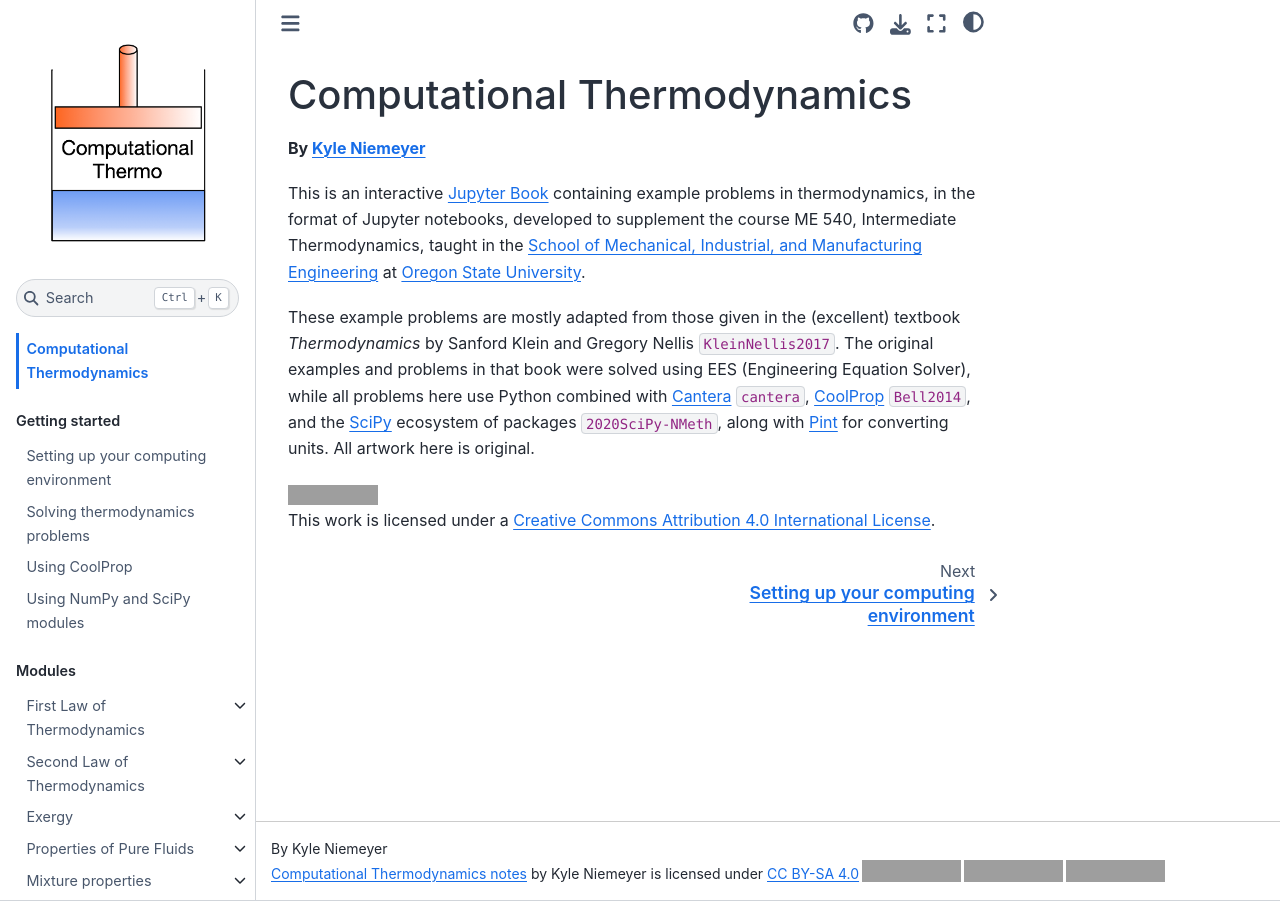
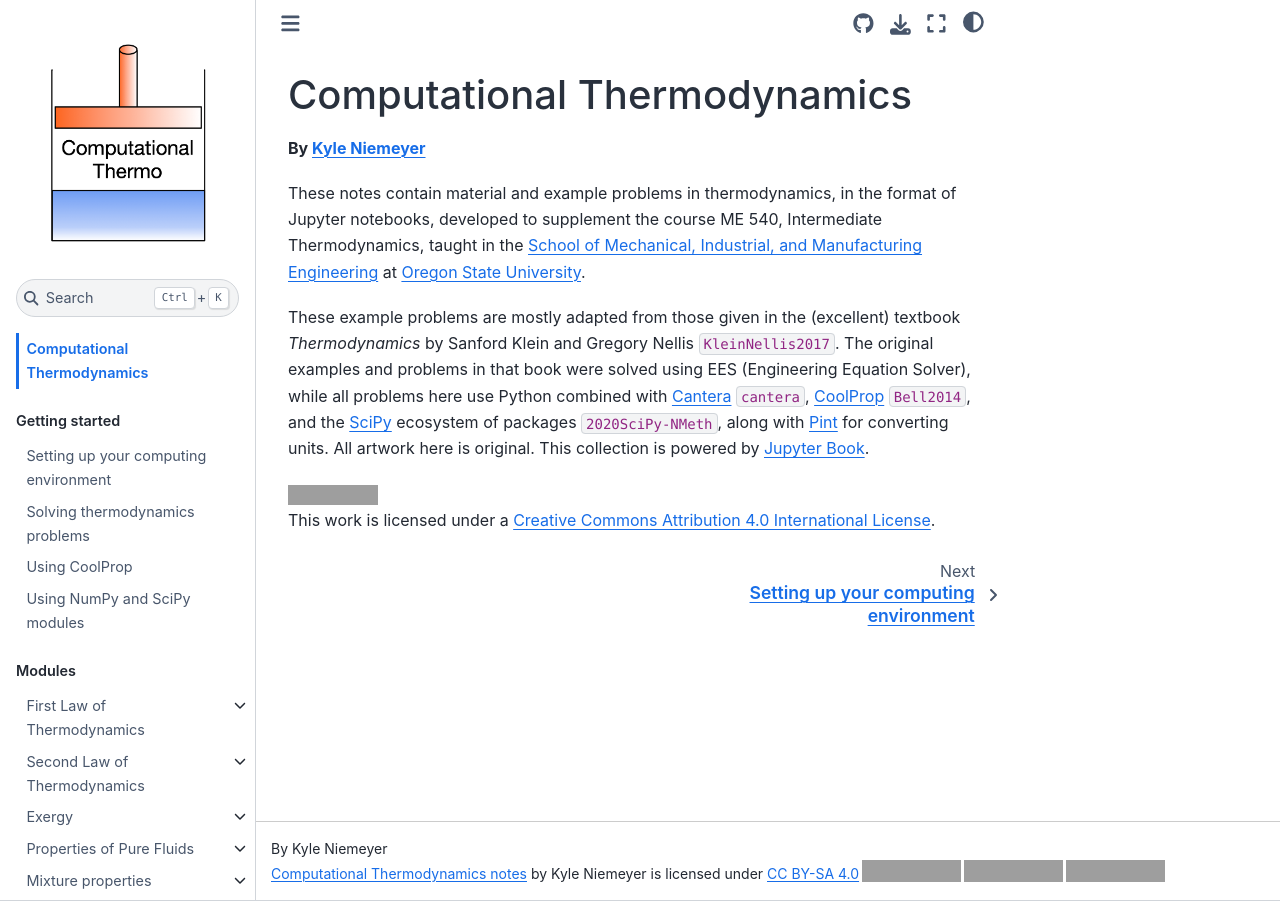
Before and after one commit to kyleniemeyer/computational-thermo, a Jupyter Book: the page built from book/content/intro.md, in a window 1280 px wide, cut to the strip 0-901 px from the top of the page. Built offline with Jupyter Book 1.0.4 settings and Sphinx 7.4.7 and the Sphinx Book theme 1.1.4, drawn with Linux system fonts in a browser that asks for light colours; cross-references to code outside the pages are shown as plain code; grey boxes are pictures that could not be loaded.

```diff
--- a/book/content/intro.md
+++ b/book/content/intro.md
@@ -2,10 +2,11 @@
 
 **By [Kyle Niemeyer](https://niemeyer-research-group.github.io)**
 
-This is an interactive [Jupyter Book](https://jupyterbook.org/intro.html) containing example problems in thermodynamics, in the format of Jupyter notebooks, developed to supplement the course ME 540, Intermediate Thermodynamics, taught in the [School of Mechanical, Industrial, and Manufacturing Engineering](https://mime.oregonstate.edu) at [Oregon State University](https://oregonstate.edu).
+These notes contain material and example problems in thermodynamics, in the format of Jupyter notebooks, developed to supplement the course ME 540, Intermediate Thermodynamics, taught in the [School of Mechanical, Industrial, and Manufacturing Engineering](https://mime.oregonstate.edu) at [Oregon State University](https://oregonstate.edu).
 
 These example problems are mostly adapted from those given in the (excellent) textbook *Thermodynamics* by Sanford Klein and Gregory Nellis {cite}`KleinNellis2017`. The original examples and problems in that book were solved using EES (Engineering Equation Solver), while all problems here use Python combined with [Cantera](https://cantera.org) {cite}`cantera`, [CoolProp](http://coolprop.org) {cite}`Bell2014`, and the [SciPy](https://www.scipy.org) ecosystem of packages {cite}`2020SciPy-NMeth`, along with [Pint](https://pint.readthedocs.io) for converting units.
 All artwork here is original.
+This collection is powered by [Jupyter Book](https://jupyterbook.org/intro.html).
 
 
 <a rel="license" href="http://creativecommons.org/licenses/by/4.0/"><img alt="Creative Commons License" style="border-width:0" src="https://i.creativecommons.org/l/by/4.0/88x31.png" /></a><br />This work is licensed under a <a rel="license" href="http://creativecommons.org/licenses/by/4.0/">Creative Commons Attribution 4.0 International License</a>.
```
Also changed, not shown: 1 other file.
